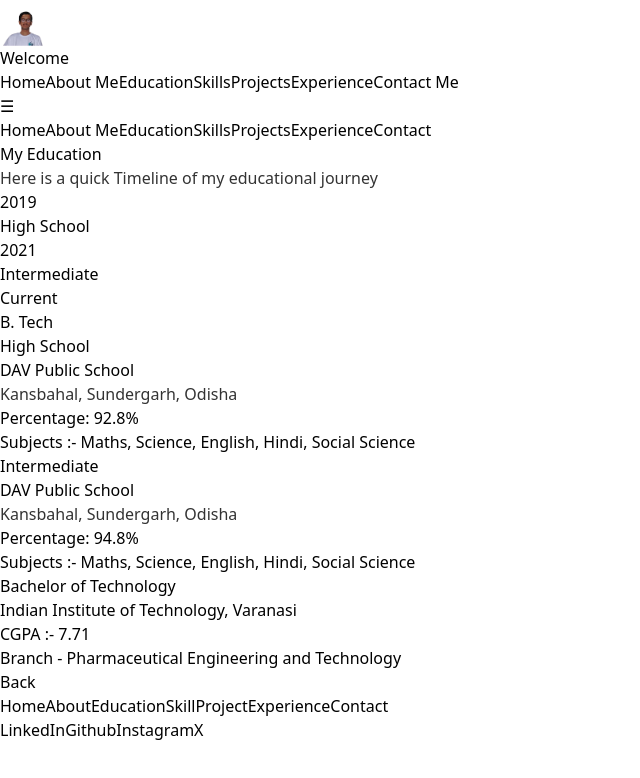
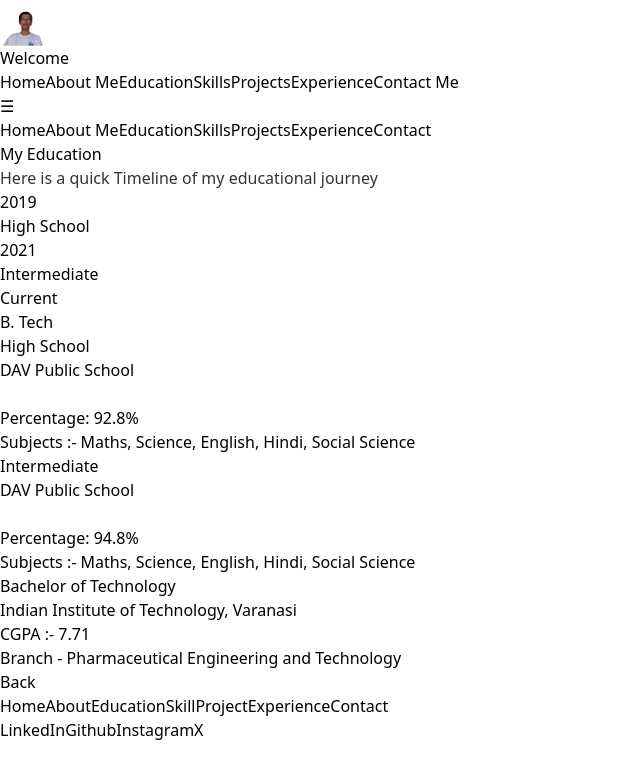
Before and after one commit to pankajkumarphe21/pankaj-kumar, a React (Vite) app: page /education in a window 1280 px wide. Both pictures are taken after a click on the button "Read Full Timeline". Shown: the top 778 px of the page, without its empty margins (0-640 px from the left). Built offline with nearby package versions, Linux system fonts and the light colour scheme.

Commit message:
fixed issues

```diff
--- a/src/Components/Education.jsx
+++ b/src/Components/Education.jsx
@@ -1,6 +1,7 @@
 import { useGSAP } from '@gsap/react'
 import gsap from 'gsap'
 import React, { useEffect, useState } from 'react'
+import styles from  './education.module.css'
 
 const Education = () => {
   useGSAP(()=>{
@@ -14,7 +15,7 @@
     <div id='hs' className='bg-[#202020] shadow-2xl mt-[35px] absolute left-[860px] h-[290px] rounded-[20px] p-9 w-[340px] max-sm:mt-[300px] max-sm:left-[20px]'>
       <h1 className='text-3xl font-bold'>High School</h1>
       <h2 className='mt-[10px] text-md'>DAV Public School</h2>
-      <h3 className='mt-[8px] text-lg'>Kansbahal, Sundergarh, Odisha</h3>
+      <h3 className={`mt-[8px] text-lg ${styles.co}`}>Kansbahal, Sundergarh, Odisha</h3>
       <h4 className='mt-[6px] font-bold text-2xl'>Percentage: 92.8%</h4>
       <h4 className='mt-[10px] font-semibold'>Subjects :- Maths, Science, English, Hindi, Social Science</h4>
     </div>
@@ -23,7 +24,7 @@
     <div id='im' className='bg-[#202020] shadow-2xl mt-[35px] absolute left-[860px] h-[290px] rounded-[20px] p-9 w-[340px] max-sm:mt-[300px] max-sm:left-[20px]'>
       <h1 className='text-3xl font-bold text-blue-500'>Intermediate</h1>
       <h2 className='mt-[10px] text-md'>DAV Public School</h2>
-      <h3 className='mt-[8px] text-lg'>Kansbahal, Sundergarh, Odisha</h3>
+      <h3 className={`mt-[8px] text-lg ${styles.co}`}>Kansbahal, Sundergarh, Odisha</h3>
       <h4 className='mt-[6px] font-bold text-2xl'>Percentage: 94.8%</h4>
       <h4 className='mt-[10px] font-semibold'>Subjects :- Maths, Science, English, Hindi, Social Science</h4>
     </div>
@@ -32,7 +33,7 @@
     <div id='hs' className='bg-[#202020] max-sm:left-[25px] shadow-2xl mt-[35px] absolute left-[90px] h-[290px] rounded-[20px] p-9 w-[340px]'>
       <h1 className='text-3xl font-bold'>High School</h1>
       <h2 className='mt-[10px] text-md'>DAV Public School</h2>
-      <h3 className='mt-[8px] text-lg'>Kansbahal, Sundergarh, Odisha</h3>
+      <h3 className={`mt-[8px] text-lg ${styles.co}`}>Kansbahal, Sundergarh, Odisha</h3>
       <h4 className='mt-[6px] font-bold text-2xl'>Percentage: 92.8%</h4>
       <h4 className='mt-[10px] font-semibold'>Subjects :- Maths, Science, English, Hindi, Social Science</h4>
     </div>
@@ -41,7 +42,7 @@
     <div id='im' className='bg-[#202020] max-sm:left-[25px] max-sm:mt-[400px] shadow-2xl mt-[35px] absolute left-[475px] h-[290px] rounded-[20px] p-9 w-[340px]'>
       <h1 className='text-3xl font-bold text-blue-500'>Intermediate</h1>
       <h2 className='mt-[10px] text-md'>DAV Public School</h2>
-      <h3 className='mt-[8px] text-lg'>Kansbahal, Sundergarh, Odisha</h3>
+      <h3 className={`mt-[8px] text-lg ${styles.co}`}>Kansbahal, Sundergarh, Odisha</h3>
       <h4 className='mt-[6px] font-bold text-2xl'>Percentage: 94.8%</h4>
       <h4 className='mt-[10px] font-semibold'>Subjects :- Maths, Science, English, Hindi, Social Science</h4>
     </div>
--- /dev/null
+++ b/src/Components/education.module.css
@@ -0,0 +1,3 @@
+.co{
+    color: white !important;
+}
```
